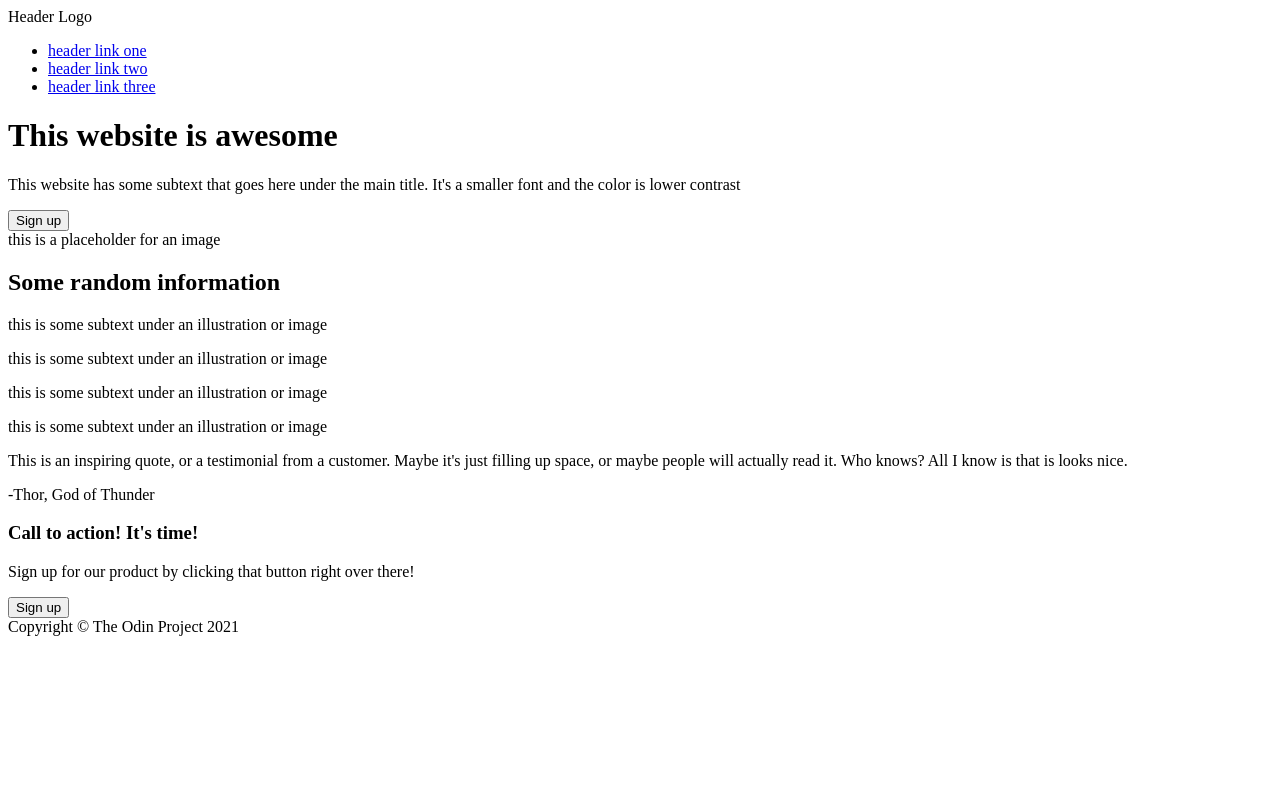
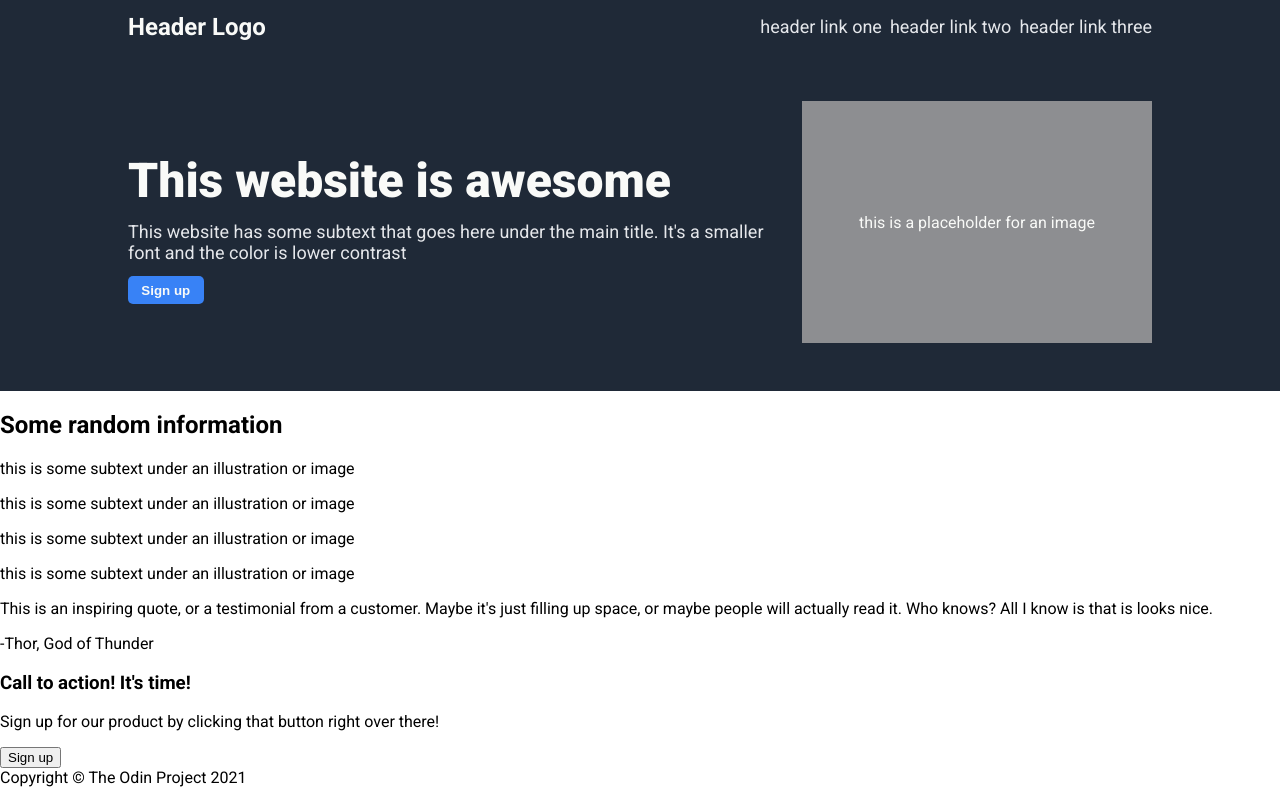
Before and after one commit to surrealgee/landing-page, a plain HTML site: page index.html in a window 1280 px wide. Drawn offline with Linux system fonts and the light colour scheme.

Commit message:
Style header and hero sections

```diff
--- a/index.html
+++ b/index.html
@@ -1,30 +1,40 @@
 <!DOCTYPE html>
 <html lang="en">
+
 <head>
     <meta charset="UTF-8">
     <meta name="viewport" content="width=device-width, initial-scale=1.0">
     <title>Landing Page</title>
+    <link rel="preconnect" href="https://fonts.googleapis.com">
+    <link rel="preconnect" href="https://fonts.gstatic.com" crossorigin>
+    <link href="https://fonts.googleapis.com/css2?family=Roboto:wght@300;400;700;900&display=swap" rel="stylesheet">
+    <link rel="stylesheet" href="style.css">
 </head>
+
 <body>
+    <header class="header">
         <div class="wrapper">
-        <header class="header">
             <div class="logo">
-                Header Logo
+                <a href="#">Header Logo</a>
             </div>
             <ul class="nav">
                 <li><a href="#" class="link">header link one</a></li>
                 <li><a href="#" class="link">header link two</a></li>
                 <li><a href="#" class="link">header link three</a></li>
             </ul>
+        </div>
     </header>
     <div class="hero">
+        <div class="wrapper">
             <div class="hero-content">
                 <h1 class="title">This website is awesome</h1>
-                <p class="description">This website has some subtext that goes here under the main title. It's a smaller font and the color is lower contrast</p>
+                <p class="description">This website has some subtext that goes here under the main title. It's a smaller
+                    font and the color is lower contrast</p>
                 <button class="sign-up-btn">Sign up</button>
             </div>
             <div class="hero-image">
                 this is a placeholder for an image
+            </div>
         </div>
 
     </div>
@@ -51,7 +61,8 @@
     </section>
     <section class="testimonial">
         <p class="quote">
-                This is an inspiring quote, or a testimonial from a customer. Maybe it's just filling up space, or maybe people will actually read it. Who knows? All I know is that is looks nice.
+            This is an inspiring quote, or a testimonial from a customer. Maybe it's just filling up space, or maybe
+            people will actually read it. Who knows? All I know is that is looks nice.
         </p>
         <span class="cite">-Thor, God of Thunder</span>
     </section>
@@ -62,9 +73,9 @@
         </div>
         <button class="cta-btn">Sign up</button>
     </section>
-    </div>
     <footer class="footer">
         Copyright © The Odin Project 2021
     </footer>
 </body>
+
 </html>
--- /dev/null
+++ b/style.css
@@ -0,0 +1,83 @@
+* {
+    box-sizing: border-box;
+
+}
+
+body {
+    margin: 0;
+    padding: 0;
+    font-family: "Roboto", sans-serif;
+}
+
+
+ul {
+    padding: 0;
+    list-style: none;
+}
+
+a {
+    text-decoration: none;
+    color: inherit;
+}
+
+.wrapper {
+    width: 80%;
+    margin: 0 auto;
+    display: flex;
+    justify-content: space-between;
+    align-items: center;
+    gap: 1em;
+}
+
+.header,
+.hero {
+    background-color: #1f2937;
+    color: #f9faf8;
+}
+
+.hero {
+    padding: 3em 0;
+}
+
+.logo {
+    font-weight: 700;
+    font-size: 24px;
+}
+
+.nav {
+    display: flex;
+    gap: .5em;
+}
+
+.link,
+.description {
+    font-size: 18px;
+    color: #e5e7eb;
+    margin: 0;
+}
+
+.title {
+    font-size: 48px;
+    font-weight: 900;
+    margin: .25em 0;
+    flex: 1;
+}
+
+.hero-image {
+    flex: 1 0 350px;
+    height: 242px;
+    display: flex;
+    justify-content: center;
+    align-items: center;
+    background-color: #8d8e91;
+}
+
+.sign-up-btn {
+    background-color: #3882f6;
+    color: #f9faf8;
+    border: none;
+    padding: .5em 1em;
+    border-radius: 5px;
+    margin-top: 1em;
+    font-weight: 700;
+}
```
Lines whose indentation alone changed are shown as unchanged.
